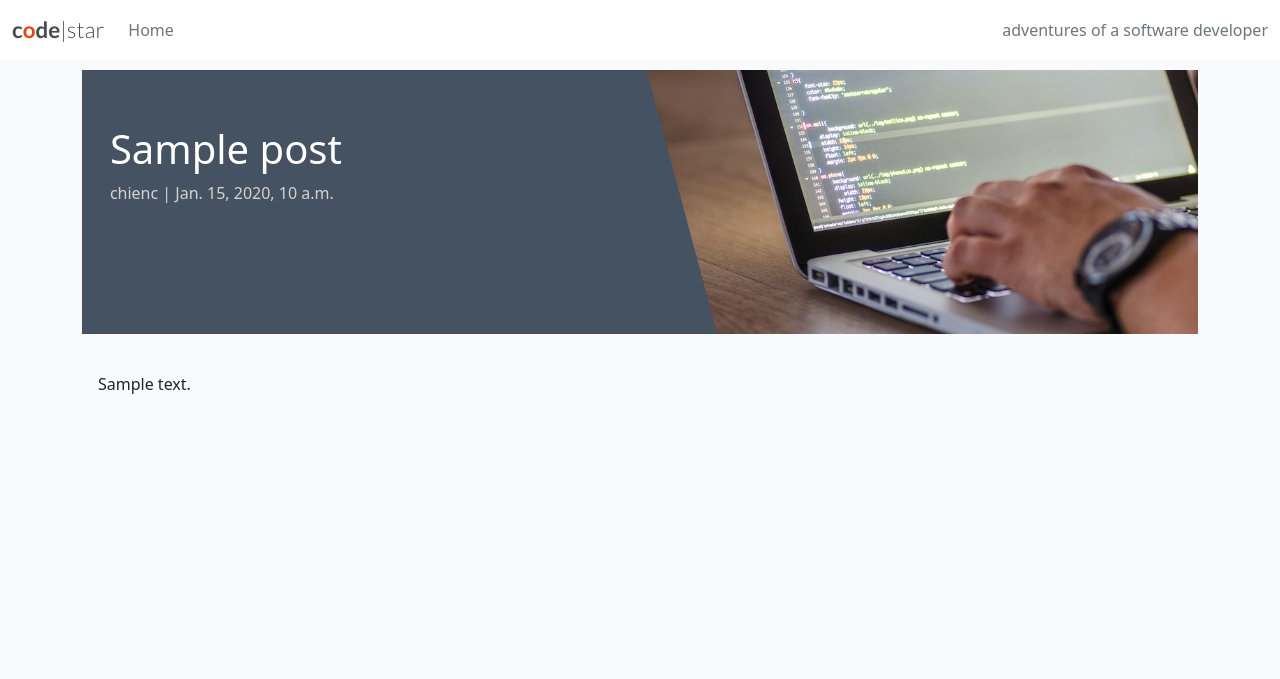
After one commit to jeffchen1118/django-blog, a Django app: a page that uses templates/base.html in a window 1280 px wide. The commit adds this page. Shown: the top 679 px of the page. Run offline with Django 4.2, Linux system fonts and the light colour scheme; data comes from the database, SQL or seed files in the repository; tables that the repository leaves empty hold one stand-in row (values such as "Sample post").

Commit message:
Added post_detail

```diff
--- a/blog/templates/blog/index.html
+++ b/blog/templates/blog/index.html
@@ -18,7 +18,7 @@
                                     <p class="author">Author: {{ post.author }}</p>
                                 </div>
                             </div>
-                            <a href="#" class="post-link">
+                            <a href="{% url 'post_detail' post.slug %}" class="post-link">
                                 <h2 class="card-title">{{ post.title }}</h2>
                                 <p class="card-text">{{ post.excerpt }}</p>
                             </a>
--- /dev/null
+++ b/blog/templates/blog/post_detail.html
@@ -0,0 +1,34 @@
+{% extends 'base.html' %} {% block content %}
+{% load static %}
+
+<div class="masthead">
+    <div class="container">
+        <div class="row g-0">
+            <div class="col-md-6 masthead-text">
+                <!-- Post title goes in these h1 tags -->
+                <h1 class="post-title">{{ post.title }}</h1>
+                <!-- Post author goes before the | the post's created date goes after -->
+                <p class="post-subtitle">{{ post.author }} | {{ post.created_on }}</p>
+            </div>
+            <div class="d-none d-md-block col-md-6 masthead-image">
+                <img src="{% static 'images/default.jpg' %}" class="scale" alt="placeholder">
+            </div>
+        </div>
+    </div>
+</div>
+
+<div class="container">
+    <div class="row">
+        <div class="col card mb-4  mt-3 left  top">
+            <div class="card-body">
+                <!-- The post content goes inside the card-text. -->
+                <!-- Use the | safe filter inside the template tags -->
+                <p class="card-text">
+                    {{ post.content | safe }}
+                </p>
+            </div>
+        </div>
+    </div>
+</div>
+
+{% endblock content %}
--- a/blog/urls.py
+++ b/blog/urls.py
@@ -3,4 +3,5 @@ from django.urls import path
 
 urlpatterns = [
     path("", views.PostList.as_view(), name="home"),
+    path('<slug:slug>/', views.post_detail, name="post_detail"),
 ]
--- a/blog/views.py
+++ b/blog/views.py
@@ -1,4 +1,4 @@
-from django.shortcuts import render
+from django.shortcuts import render, get_object_or_404
 from django.views import generic
 from .models import Post, Comment
 # Create your views here.
@@ -6,3 +6,26 @@ class PostList(generic.ListView):
     queryset = Post.objects.filter(status=1)
     template_name = 'blog/index.html'
     paginate_by = 6
+
+def post_detail(request, slug):
+    """
+    Display an individual :model:`blog.Post`.
+
+    **Context**
+
+    ``post``
+        An instance of :model:`blog.Post`.
+
+    **Template:**
+
+    :template:`blog/post_detail.html`
+    """
+
+    queryset = Post.objects.filter(status=1)
+    post = get_object_or_404(queryset, slug=slug)
+
+    return render(
+        request,
+        "blog/post_detail.html",
+        {"post": post},
+    )
--- a/codestar/settings.py
+++ b/codestar/settings.py
@@ -137,7 +137,7 @@ USE_TZ = True
 # Static files (CSS, JavaScript, Images)
 # https://docs.djangoproject.com/en/4.2/howto/static-files/
 
-STATIC_URL = 'static/'
+STATIC_URL = '/static/'
 STATICFILES_DIRS = [
     os.path.join(BASE_DIR, 'static'),
 ]
--- /dev/null
+++ b/static/js/script.js
@@ -0,0 +1 @@
+console.log("This is Jeff Chen");
--- a/templates/base.html
+++ b/templates/base.html
@@ -74,6 +74,7 @@
     <script src="https://cdn.jsdelivr.net/npm/bootstrap@5.0.1/dist/js/bootstrap.bundle.min.js"
         integrity="sha384-gtEjrD/SeCtmISkJkNUaaKMoLD0//ElJ19smozuHV6z3Iehds+3Ulb9Bn9Plx0x4" crossorigin="anonymous">
         </script>
+    <script src="{% static 'js/script.js' %}"></script>
 </body>
 
 </html>
```
Also changed, not shown: static/images/default.jpg (added), 2 other files.
